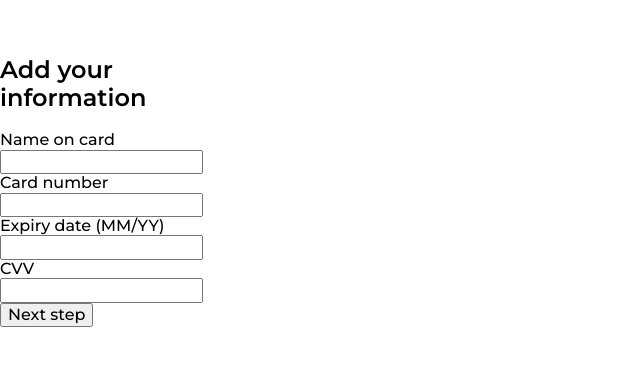
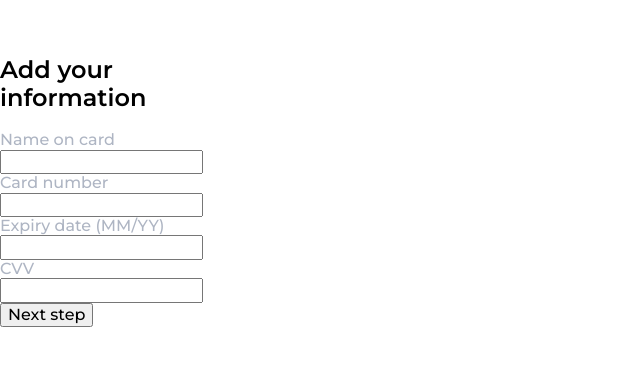
Before and after one commit to piotrfijol/payto-form, a website built with Vite: page index.html in a window 1280 px wide. Shown: the part 87-452 px from the top of the page, without its empty margins (0-640 px from the left). Built offline with nearby package versions, Linux system fonts and the light colour scheme; files whose address does not match are found by name.

Commit message:
Write global styles

```diff
--- a/src/global-styles/style.scss
+++ b/src/global-styles/style.scss
@@ -4,5 +4,10 @@
 
 body {
   font-family: 'Montserrat', sans-serif;
-  color: var(--color-primary);
+  color: var(--color-text);
+  background-color: #FFF;
 }
+
+label {
+  color: var(--color-labels);
+}
```
